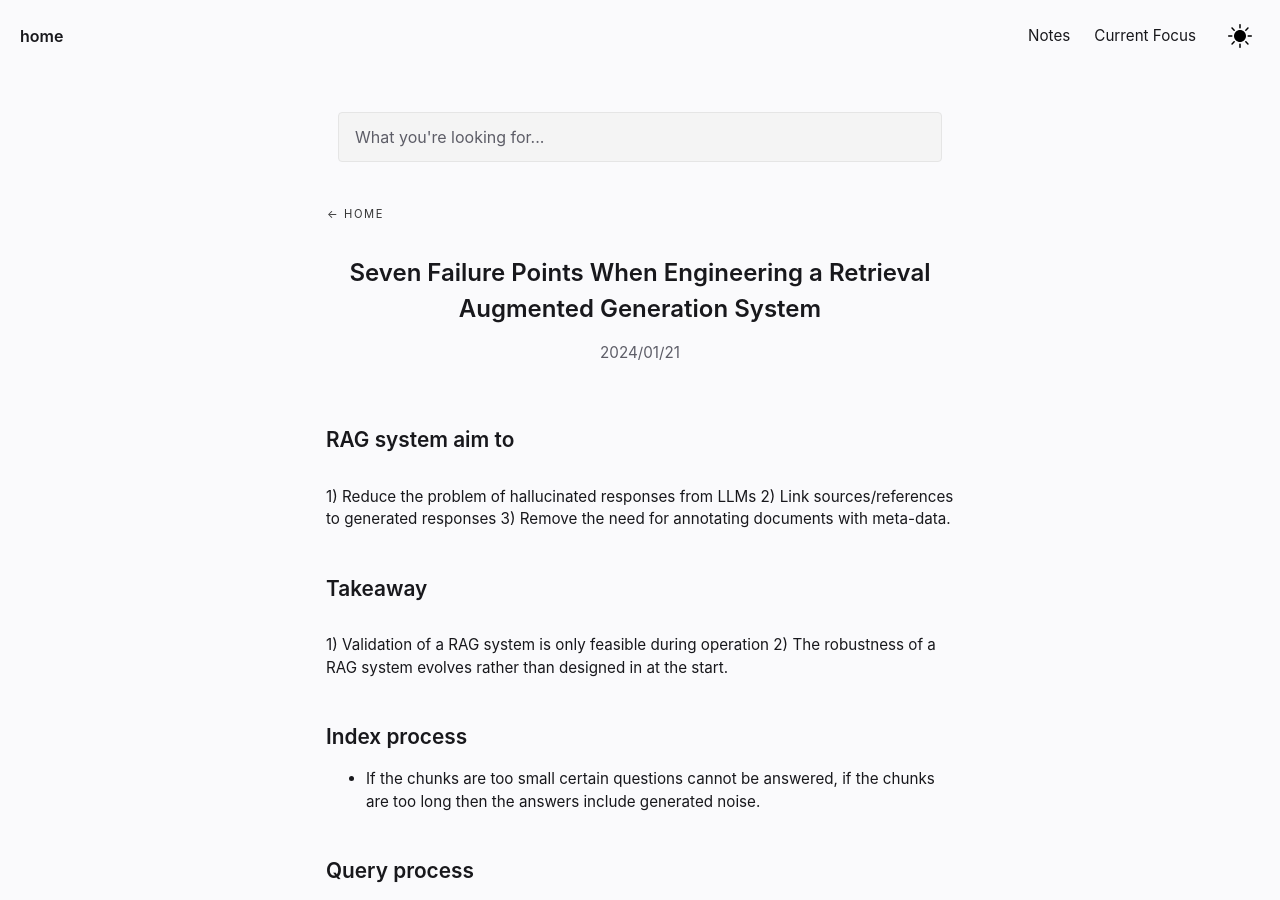
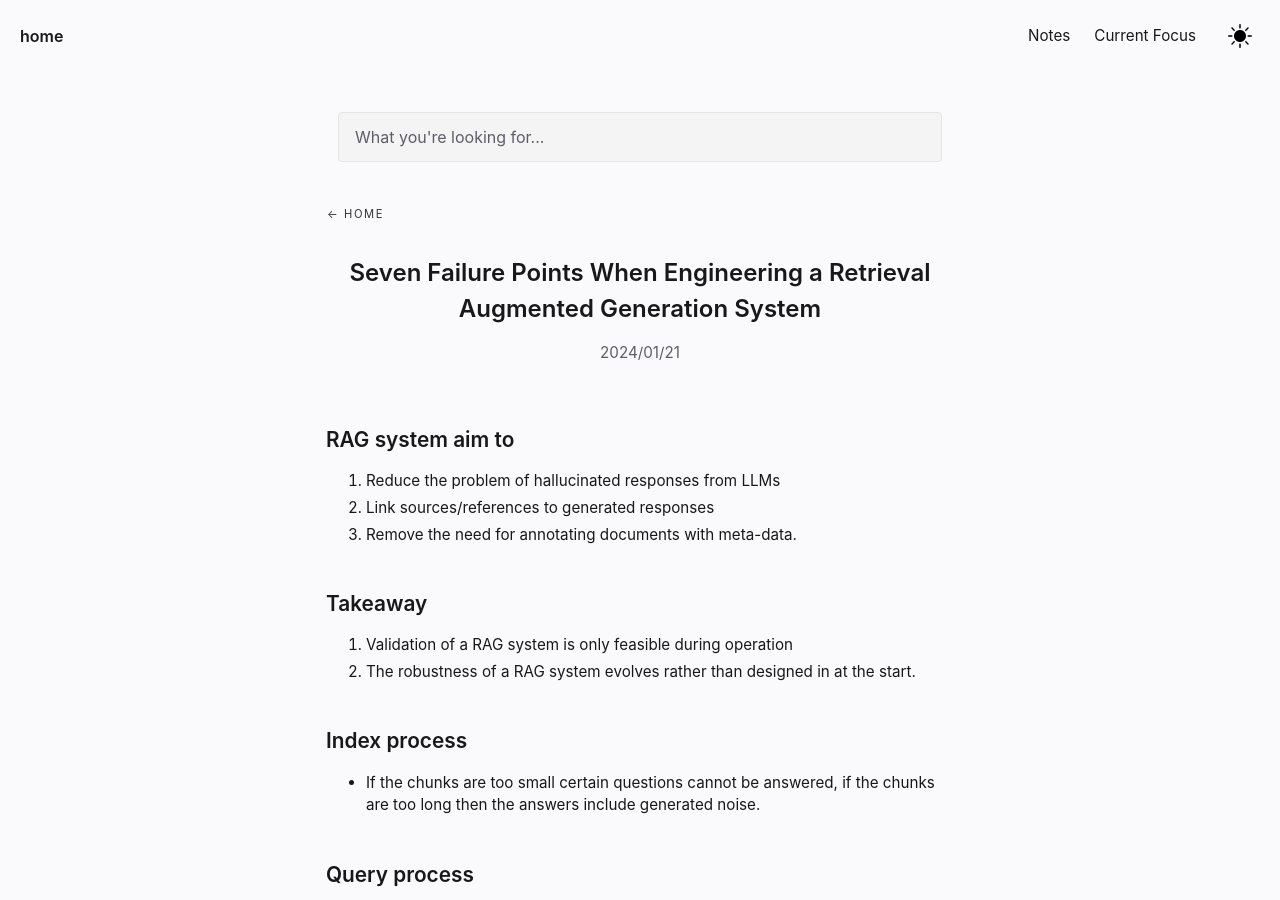
Before and after one commit to lukkiddd/lukkiddd.github.io, a Jekyll site: the page built from _notes/Public/Seven Failure Points When Engineering a Retrieval Augmented Generation System.md, in a window 1280 px wide and 900 px high. Built offline with Jekyll 4.4.1, drawn with Linux system fonts in a browser that asks for light colours; some of the changed text lies outside the part shown.

Commit message:
Update RAG system aim and takeaway

```diff
--- a/_notes/Public/Seven Failure Points When Engineering a Retrieval Augmented Generation System.md
+++ b/_notes/Public/Seven Failure Points When Engineering a Retrieval Augmented Generation System.md
@@ -5,16 +5,17 @@ date: 2024-01-21
 ---
 
 ### RAG system aim to
-1) Reduce the problem of hallucinated responses from LLMs
-2) Link sources/references to generated responses
-3) Remove the need for annotating documents with meta-data.
+1. Reduce the problem of hallucinated responses from LLMs
+2. Link sources/references to generated responses
+3. Remove the need for annotating documents with meta-data.
 
 ### Takeaway
-1) Validation of a RAG system is only feasible during operation
-2) The robustness of a RAG system evolves rather than designed in at the start.
+1. Validation of a RAG system is only feasible during operation
+2. The robustness of a RAG system evolves rather than designed in at the start.
 
 
 ###  Index process
+
 - If the chunks are too small certain questions cannot be answered, if the chunks are too long then the answers include generated noise.
 
 
```
Also changed, not shown: other parts of _notes/Public/Seven Failure Points When Engineering a Retrieval Augmented Generation System.md (+3 -1 lines).
